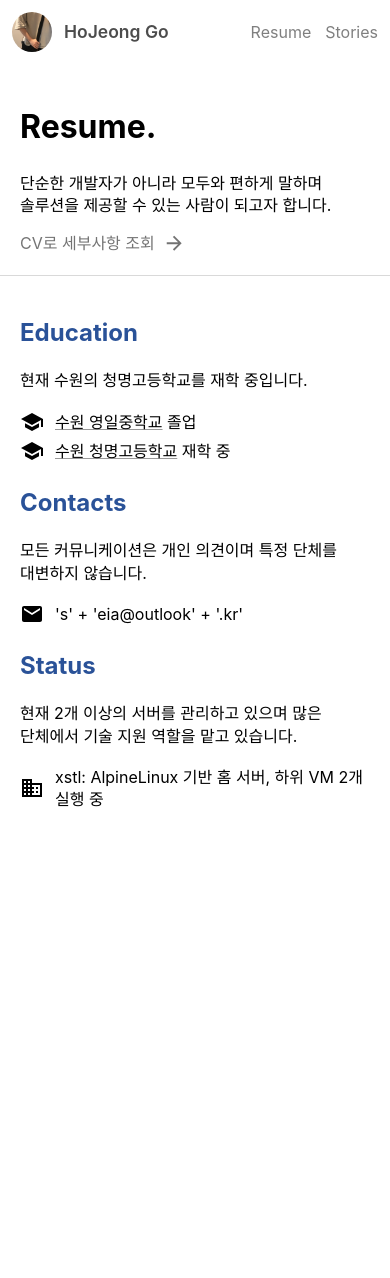
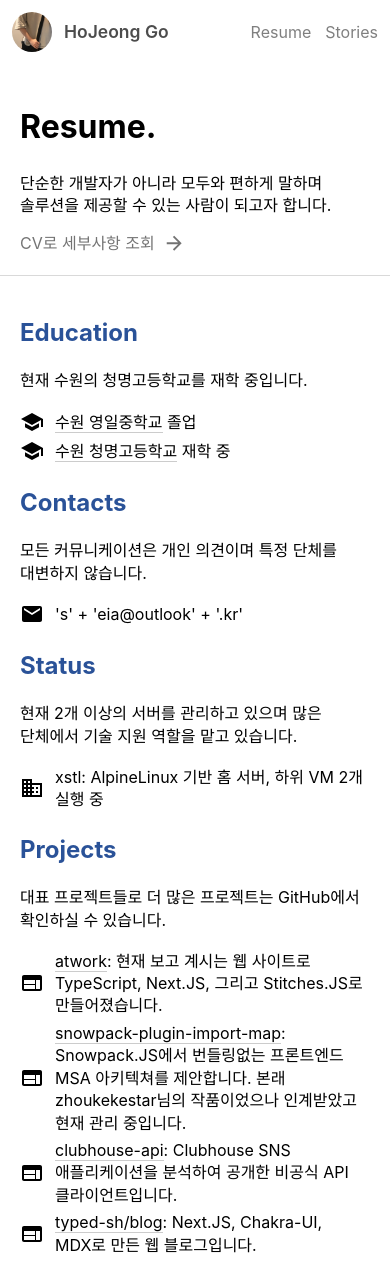
Before and after one commit to seia-soto/atwork, a Next.js app: page /resume in a window 390 px wide. Before the commit the page ends 844 px from the top, so only its background shows below. Built offline with nearby package versions, Linux system fonts and the light colour scheme.

Commit message:
feat(component): fix styles on mobile

```diff
--- a/src/components/Effects.jsx
+++ b/src/components/Effects.jsx
@@ -43,9 +43,11 @@ export const Gradient = styled(Base, {
 
 export const Featured = styled('a', {
   color: 'inherit',
-  textDecoration: 'underline rgba(0,0,0,.4)',
+  borderBottom: '1px solid rgba(0,0,0,.2)',
+
+  textDecoration: 'border-bottom rgba(0,0,0,.4)',
 
   '&:hover': {
-    textDecoration: 'underline black'
+    borderBottom: '1px solid black'
   }
 })
--- a/src/pages/resume.tsx
+++ b/src/pages/resume.tsx
@@ -1,5 +1,5 @@
 import type { NextPage } from 'next'
-import { MdArrowForward, MdSchool, MdDomain, MdEmail } from 'react-icons/md'
+import { MdArrowForward, MdSchool, MdDomain, MdEmail, MdWeb } from 'react-icons/md'
 import Container from '../components/Container'
 import * as Button from '../components/Button'
 import * as Divider from '../components/Divider'
@@ -10,6 +10,13 @@ import Navigation from '../layouts/Navigation'
 const Link = (props: { [keys: string]: unknown }) => {
   return (
     <Effects.Featured target='_blank' css={{ margin: 0 }} {...props} />
+  )
+}
+const Title = ({ children }: { children: string }) => {
+  return (
+    <h2>
+      <Effects.Colored color='blue'>{children}</Effects.Colored>
+    </h2>
   )
 }
 
@@ -31,9 +38,7 @@ const Page: NextPage<IPageProps> = (props: IPageProps) => {
       </Container>
       <Divider.Full />
       <Container size='md'>
-        <h2>
-          <Effects.Colored color='blue'>Education</Effects.Colored>
-        </h2>
+        <Title>Education</Title>
         <p>현재 수원의 청명고등학교를 재학 중입니다.</p>
 
         <Timeline.Item icon={MdSchool}>
@@ -43,22 +48,35 @@ const Page: NextPage<IPageProps> = (props: IPageProps) => {
           <Link href='https://www.cm-h.hs.kr/'>수원 청명고등학교</Link> 재학 중
         </Timeline.Item>
 
-        <h2>
-          <Effects.Colored color='blue'>Contacts</Effects.Colored>
-        </h2>
+        <Title>Contacts</Title>
         <p>모든 커뮤니케이션은 개인 의견이며 특정 단체를 대변하지 않습니다.</p>
 
         <Timeline.Item icon={MdEmail}>
           {'\'s\''} + {'\'eia@outlook\''} + {'\'.kr\''}
         </Timeline.Item>
 
-        <h2>
-          <Effects.Colored color='blue'>Status</Effects.Colored>
-        </h2>
+        <Title>Status</Title>
         <p>현재 2개 이상의 서버를 관리하고 있으며 많은 단체에서 기술 지원 역할을 맡고 있습니다.</p>
 
         <Timeline.Item icon={MdDomain}>
           xstl: AlpineLinux 기반 홈 서버, 하위 VM 2개 실행 중
+        </Timeline.Item>
+
+        <Title>Projects</Title>
+        <p>대표 프로젝트들로 더 많은 프로젝트는 GitHub에서 확인하실 수 있습니다.</p>
+
+        <Timeline.Item icon={MdWeb}>
+          <Link href='https://github.com/seia-soto/atwork'>atwork</Link>: 현재 보고 계시는 웹 사이트로 TypeScript, Next.JS, 그리고 Stitches.JS로 만들어졌습니다.
+        </Timeline.Item>
+        <Timeline.Item icon={MdWeb}>
+          <Link href='https://github.com/seia-soto/snowpack-plugin-import-map'>snowpack-plugin-import-map</Link>: Snowpack.JS에서 번들링없는 프론트엔드 MSA 아키텍쳐를 제안합니다.
+          본래 zhoukekestar님의 작품이었으나 인계받았고 현재 관리 중입니다.
+        </Timeline.Item>
+        <Timeline.Item icon={MdWeb}>
+          <Link href='https://github.com/seia-soto/clubhouse-api'>clubhouse-api</Link>: Clubhouse SNS 애플리케이션을 분석하여 공개한 비공식 API 클라이언트입니다.
+        </Timeline.Item>
+        <Timeline.Item icon={MdWeb}>
+          <Link href='https://github.com/typed-sh/blog'>typed-sh/blog</Link>: Next.JS, Chakra-UI, MDX로 만든 웹 블로그입니다.
         </Timeline.Item>
       </Container>
     </>
```
